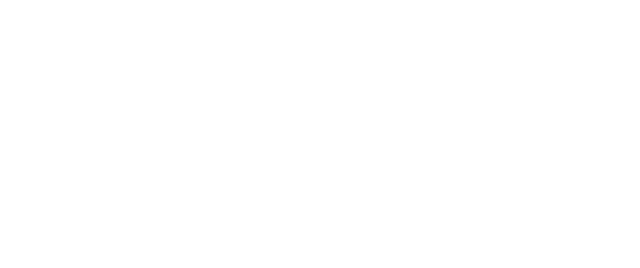
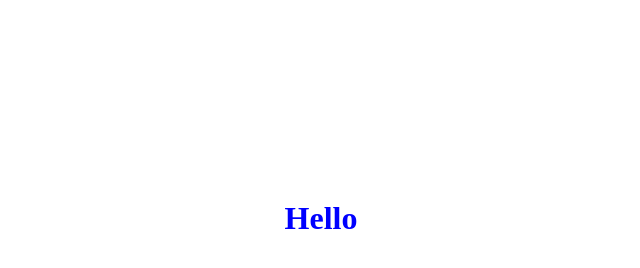
Before and after one commit to timgrc/audencia-git, a plain HTML site: page index.html in a window 1280 px wide. Shown: the whole page, without its empty margins (319-959 px from the left). Drawn offline with Linux system fonts and the light colour scheme.

Commit message:
titre ajouté

```diff
--- a/index.html
+++ b/index.html
@@ -2,8 +2,19 @@
 <html>
   <head>
     <title>Audencia git</title>
+    <style>
+      body {
+
+      }
+      h1 {
+        margin-top: 200px;
+        width: 100%;
+        color: blue;
+        text-align: center;
+      }
+    </style>
   </head>
   <body>
-
+    <h1>Hello</h1>
   </body>
 </html>
```
